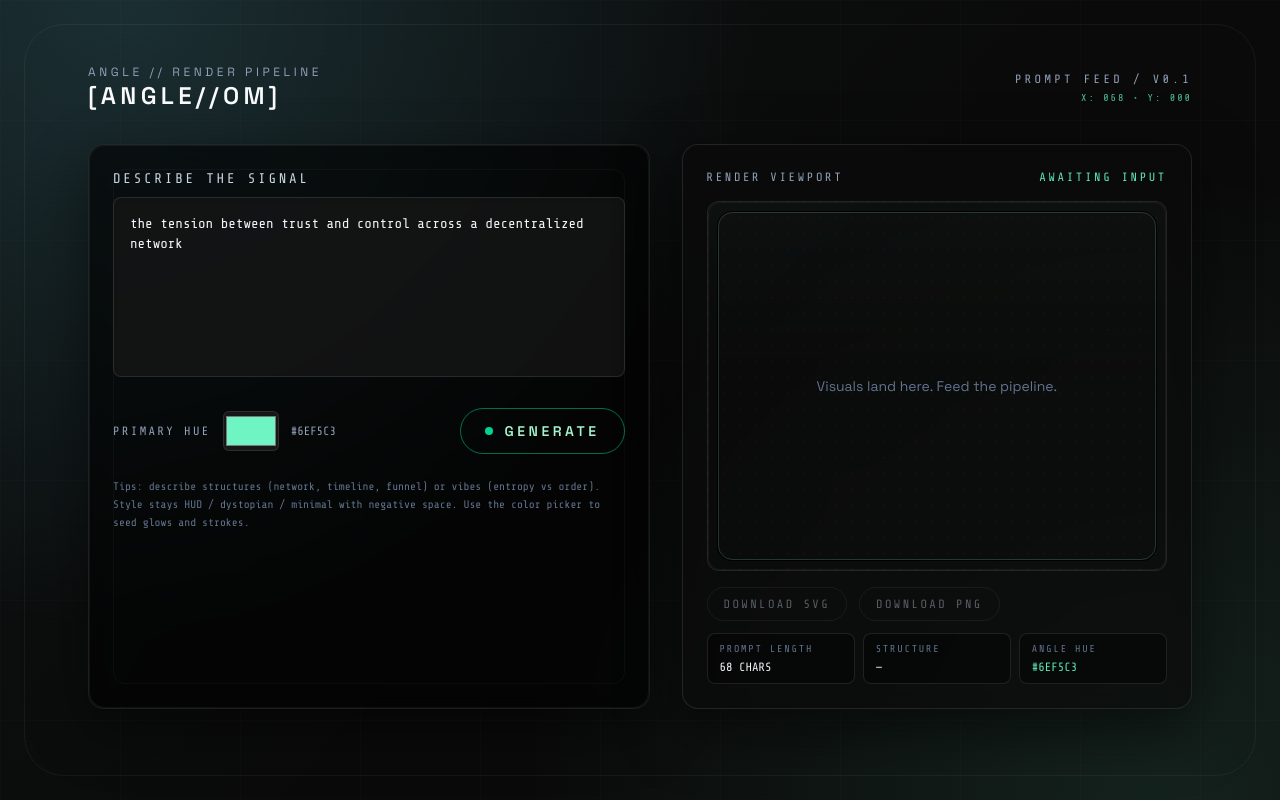
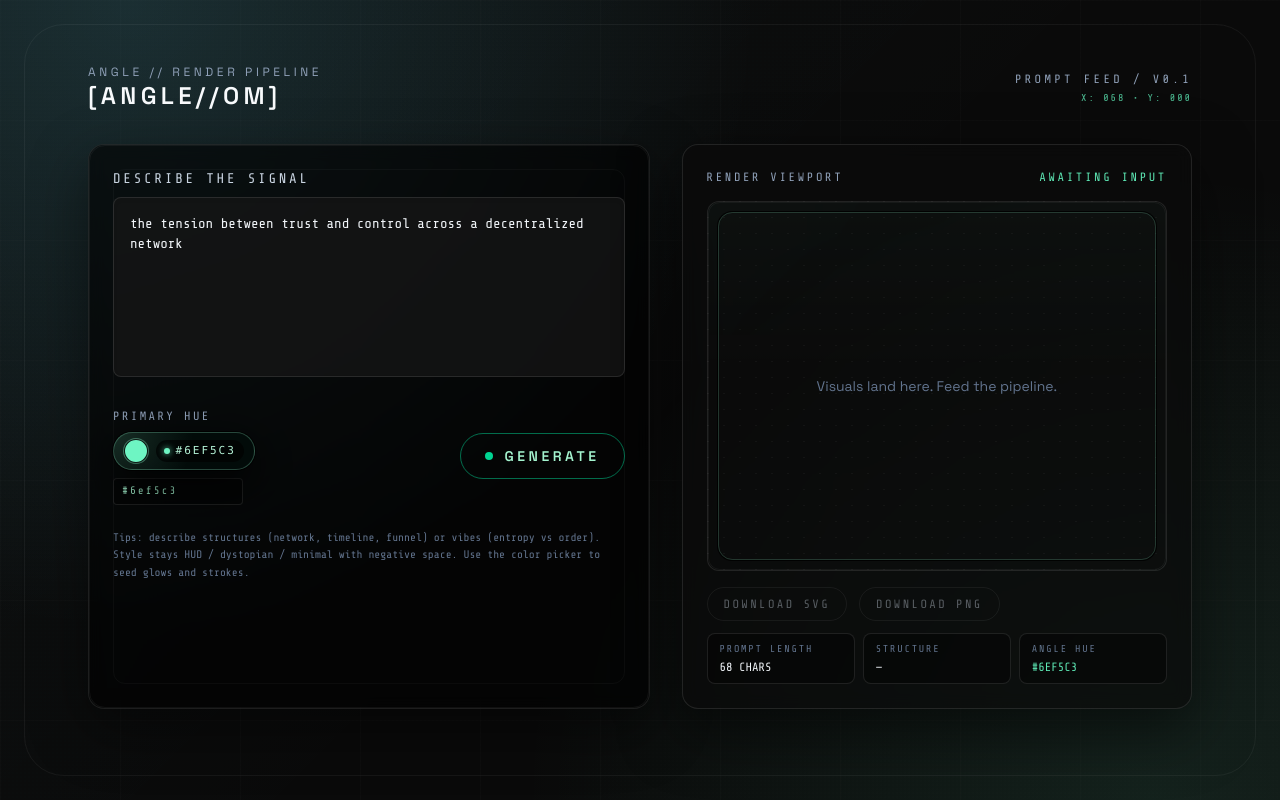
Before and after one commit to faisalatom/strategy, a Next.js app: page / in a window 1280 px wide. Built offline with nearby package versions, Linux system fonts and the light colour scheme.

Commit message:
Update page.tsx

```diff
--- a/src/app/page.tsx
+++ b/src/app/page.tsx
@@ -188,15 +188,36 @@ const canNext = galleryOffset + PAGE_SIZE < history.length;
               </div>
 
               <div className="flex flex-col gap-4 lg:flex-row lg:items-center lg:justify-between">
-                <div className="flex items-center gap-3">
-                  <label className="text-xs font-mono uppercase tracking-[0.2em] text-slate-400">Primary hue</label>
+                <div className="flex flex-col gap-2">
+  <label className="text-xs font-mono uppercase tracking-[0.2em] text-slate-400">
+    Primary hue
+  </label>
+
+  <button type="button" className="angle-color-shell">
+    <span
+      className="angle-color-swatch"
+      style={{ background: color }}
+    />
+    <span className="angle-color-chip">
+      <span className="angle-color-dot" />
+      <span className="angle-color-code">{color.toUpperCase()}</span>
+    </span>
     <input
       type="color"
       value={color}
       onChange={(e) => setColor(e.target.value)}
-                    className="h-10 w-14 cursor-pointer rounded-md border border-white/10 bg-neutral-900"
+      className="angle-color-input"
+      aria-label="Primary hue"
     />
-                  <span className="text-xs text-slate-400 font-mono">{color.toUpperCase()}</span>
+  </button>
+
+  <input
+    type="text"
+    value={color}
+    onChange={(e) => setColor(e.target.value)}
+    className="w-[130px] rounded border border-white/10 bg-black/40 px-2 py-1 text-[11px] font-mono tracking-[0.18em] text-emerald-200 placeholder:text-slate-500 focus:outline-none focus:ring-1 focus:ring-emerald-400/70"
+    spellCheck={false}
+  />
 </div>
                 <button
                   type="submit"
```
Lines whose indentation alone changed are shown as unchanged.
